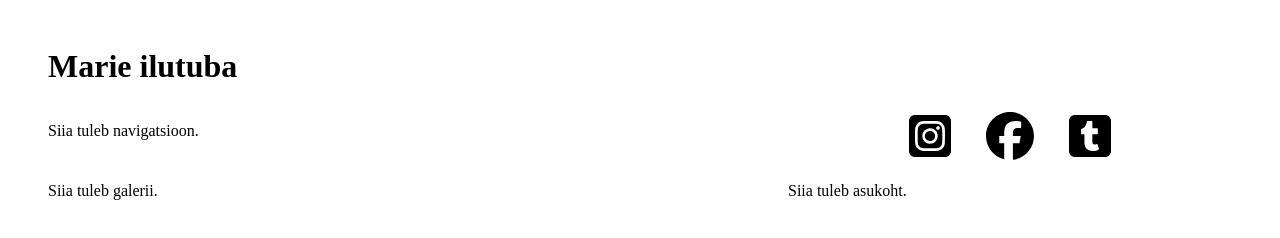
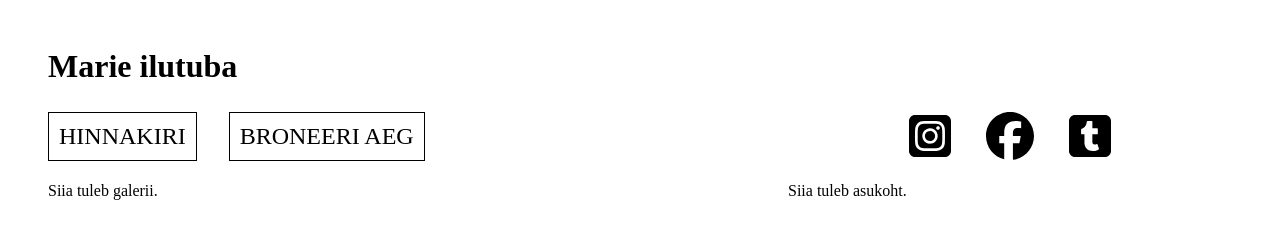
Before and after one commit to ks129/SE-seminar9, a plain HTML site: page index.html in a window 1280 px wide. Drawn offline with Linux system fonts and the light colour scheme.

Commit message:
Lisa navigatsiooni nupud

```diff
--- a/index.css
+++ b/index.css
@@ -23,3 +23,24 @@ body {
 .icon:hover {
     fill: #36454F;
 }
+
+.nav {
+    display: flex;
+    justify-content: start;
+    align-items: center;
+    gap: 2rem;
+}
+
+.nav a {
+    text-transform: uppercase;
+    font-size: x-large;
+    text-decoration: none;
+    color: black;
+    border: 1px solid black;
+    padding: 10px;
+}
+
+.nav a:hover {
+    color: white;
+    background-color: black;
+}
--- a/index.html
+++ b/index.html
@@ -8,8 +8,9 @@
     <h1>Marie ilutuba</h1>
 
     <div class="row">
-        <div class="col">
-            <p>Siia tuleb navigatsioon.</p>
+        <div class="col nav">
+            <a href="#">Hinnakiri</a>
+            <a href="#">Broneeri aeg</a>
         </div>
         <div class="col icons">
             <a href="#" class="icon">
```
